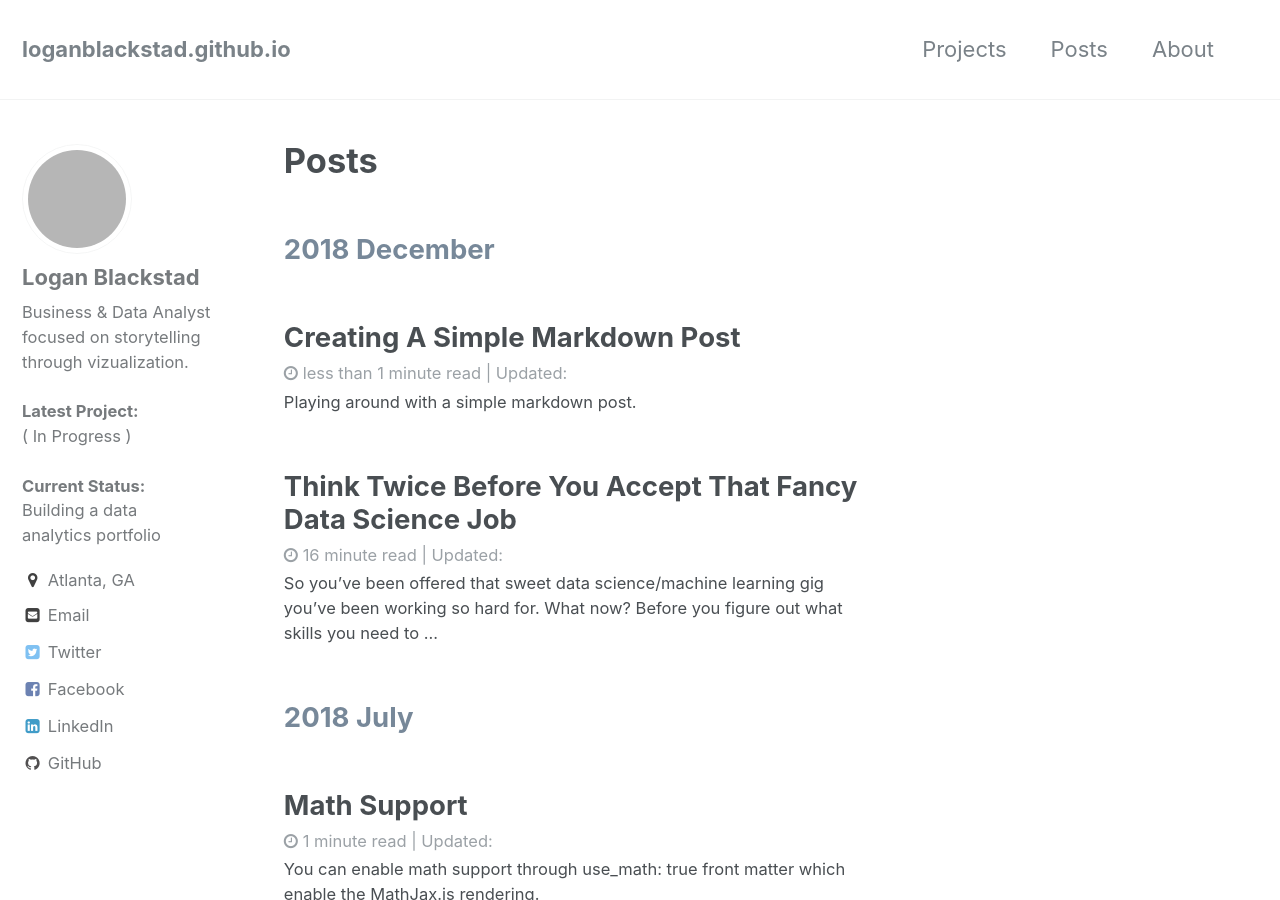
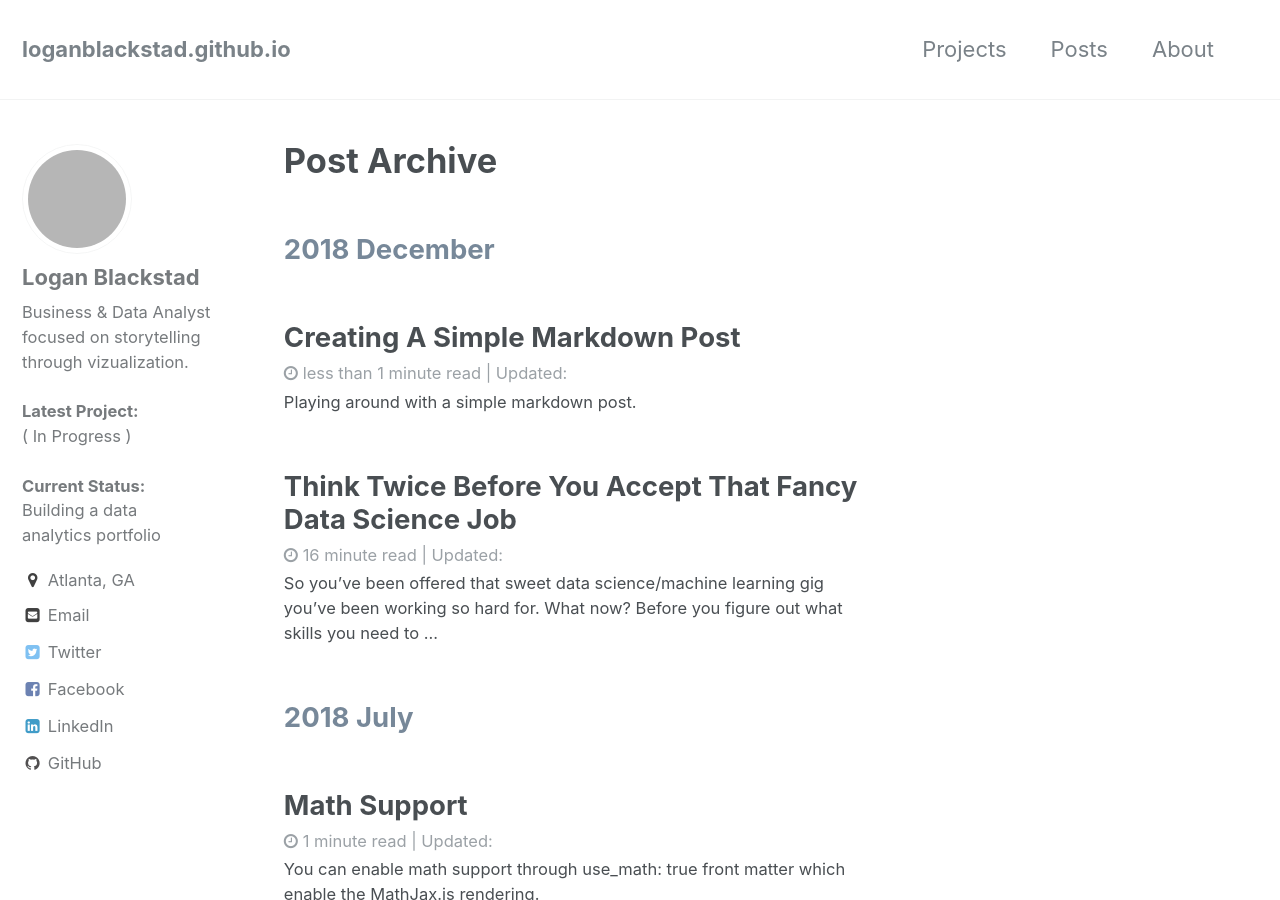
Before and after one commit to loganblackstad/loganblackstad.github.io, a Jekyll site: the page built from _pages/posts.html, in a window 1280 px wide and 900 px high. Built offline with Jekyll 4.4.1, drawn with Linux system fonts in a browser that asks for light colours; grey boxes are pictures that could not be loaded.

Commit message:
Update posts.html

```diff
--- a/_pages/posts.html
+++ b/_pages/posts.html
@@ -1,7 +1,7 @@
 ---
 layout: archive
 permalink: /posts/
-title: "Posts"
+title: "Post Archive"
 author_profile: true
 ---
 
```
